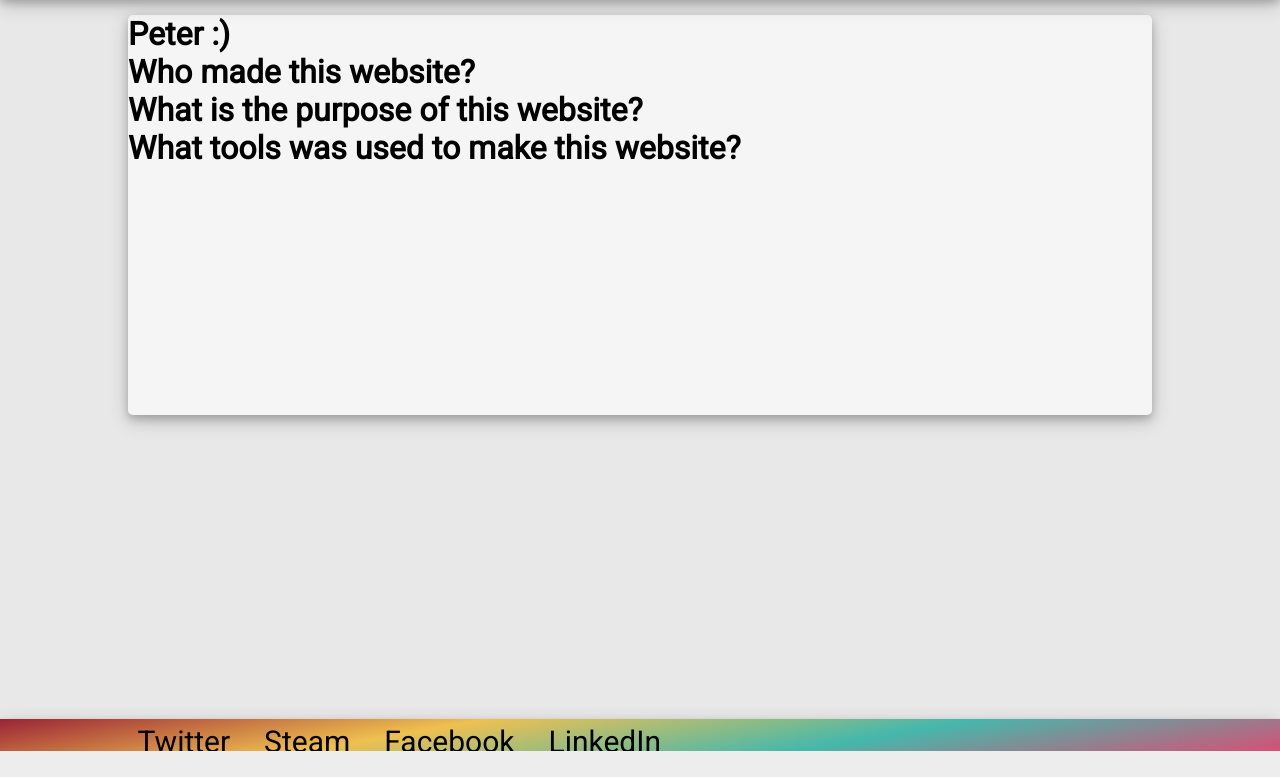
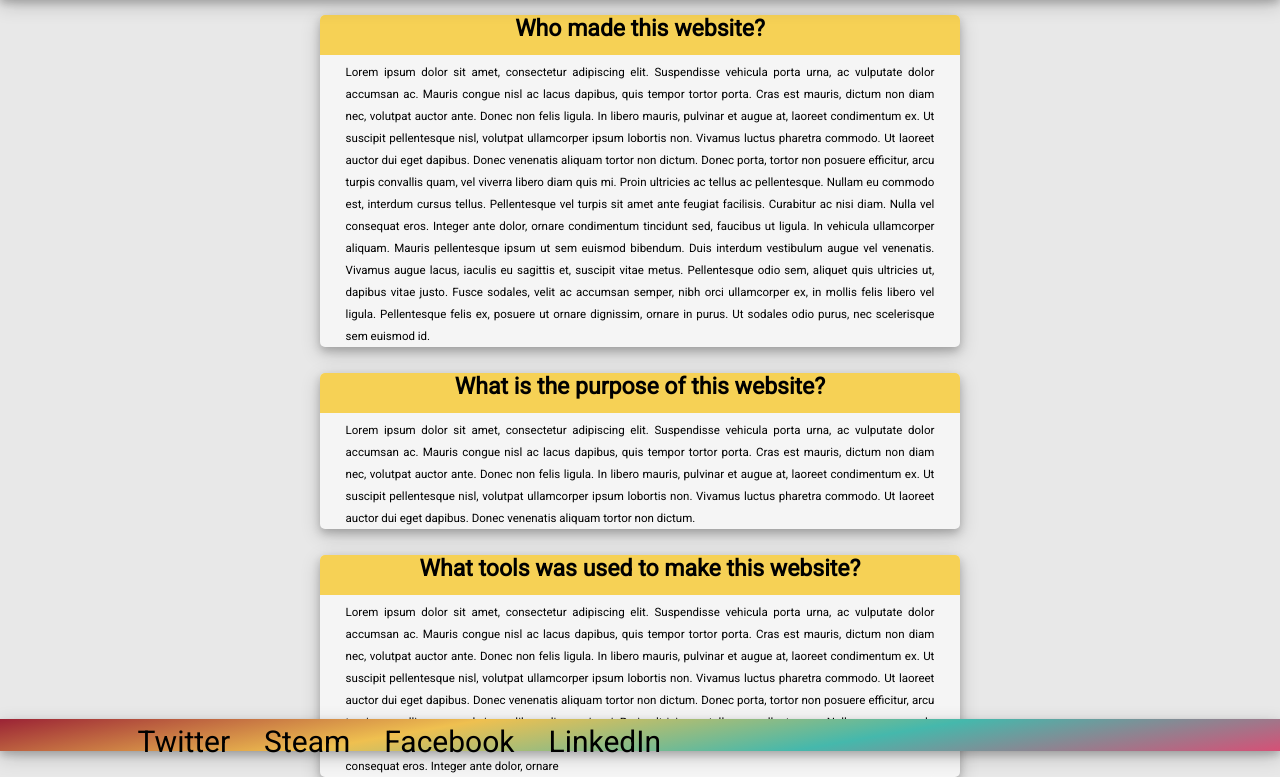
Before and after one commit to Neerholt/neerholtporfolie, a PHP site: page /about.php in a window 1280 px wide. Shown: the part 49-826 px from the top of the page. Before the commit the page ends 800 px from the top, so only its background shows below. Run offline with PHP 8.4, Linux system fonts and the light colour scheme.

Commit message:
Hvad sker der dansker

```diff
--- a/about.php
+++ b/about.php
@@ -3,7 +3,7 @@
       <link rel="stylesheet" type="text/css" href="style.css">
       <meta name="viewport" content="width=device-width, initial-scale=1.0">
       <link href="https://fonts.googleapis.com/css?family=Roboto&display=swap" rel="stylesheet"><!--Google stylesheet-->
-      <title>About</title>
+      <title>Neerholt.it</title>
    </head>
    <body>
        <header>
@@ -18,13 +18,40 @@
        </header>
 
        <main>
-           <div id="top-container">
-               <h1>Peter :)</h1>
-               <h1>Who made this website?</h1>
-               <h1>What is the purpose of this website?</h1>
-               <h1>What tools was used to make this website?</h1>
+           <div id="top-containerabout">
+               <div id="overskrift-about">
+                   <h1>Who made this website?</h1>
+               </div>
+               <div id="about-wrapper">
+                   <p>Lorem ipsum dolor sit amet, consectetur adipiscing elit. Suspendisse vehicula porta urna, ac vulputate dolor accumsan ac. Mauris congue nisl ac lacus dapibus, quis tempor tortor porta. Cras est mauris, dictum non diam nec, volutpat auctor ante. Donec non felis ligula. In libero mauris, pulvinar et augue at, laoreet condimentum ex. Ut suscipit pellentesque nisl, volutpat ullamcorper ipsum lobortis non. Vivamus luctus pharetra commodo. Ut laoreet auctor dui eget dapibus. Donec venenatis aliquam tortor non dictum.
+
+Donec porta, tortor non posuere efficitur, arcu turpis convallis quam, vel viverra libero diam quis mi. Proin ultricies ac tellus ac pellentesque. Nullam eu commodo est, interdum cursus tellus. Pellentesque vel turpis sit amet ante feugiat facilisis. Curabitur ac nisi diam. Nulla vel consequat eros. Integer ante dolor, ornare condimentum tincidunt sed, faucibus ut ligula. In vehicula ullamcorper aliquam. Mauris pellentesque ipsum ut sem euismod bibendum. Duis interdum vestibulum augue vel venenatis. Vivamus augue lacus, iaculis eu sagittis et, suscipit vitae metus. Pellentesque odio sem, aliquet quis ultricies ut, dapibus vitae justo. Fusce sodales, velit ac accumsan semper, nibh orci ullamcorper ex, in mollis felis libero vel ligula. Pellentesque felis ex, posuere ut ornare dignissim, ornare in purus. Ut sodales odio purus, nec scelerisque sem euismod id.</p>
+               </div>
            </div>
 
+
+           <div id="top-containerabout">
+               <div id="overskrift-about">
+                   <h1>What is the purpose of this website?</h1>
+               </div>
+               <div id="about-wrapper">
+                   <p>Lorem ipsum dolor sit amet, consectetur adipiscing elit. Suspendisse vehicula porta urna, ac vulputate dolor accumsan ac. Mauris congue nisl ac lacus dapibus, quis tempor tortor porta. Cras est mauris, dictum non diam nec, volutpat auctor ante. Donec non felis ligula. In libero mauris, pulvinar et augue at, laoreet condimentum ex. Ut suscipit pellentesque nisl, volutpat ullamcorper ipsum lobortis non. Vivamus luctus pharetra commodo. Ut laoreet auctor dui eget dapibus. Donec venenatis aliquam tortor non dictum.</p>
+               </div>
+           </div>
+
+
+
+
+           <div id="top-containerabout">
+               <div id="overskrift-about">
+                   <h1>What tools was used to make this website?</h1>
+               </div>
+               <div id="about-wrapper">
+                   <p>Lorem ipsum dolor sit amet, consectetur adipiscing elit. Suspendisse vehicula porta urna, ac vulputate dolor accumsan ac. Mauris congue nisl ac lacus dapibus, quis tempor tortor porta. Cras est mauris, dictum non diam nec, volutpat auctor ante. Donec non felis ligula. In libero mauris, pulvinar et augue at, laoreet condimentum ex. Ut suscipit pellentesque nisl, volutpat ullamcorper ipsum lobortis non. Vivamus luctus pharetra commodo. Ut laoreet auctor dui eget dapibus. Donec venenatis aliquam tortor non dictum.
+
+Donec porta, tortor non posuere efficitur, arcu turpis convallis quam, vel viverra libero diam quis mi. Proin ultricies ac tellus ac pellentesque. Nullam eu commodo est, interdum cursus tellus. Pellentesque vel turpis sit amet ante feugiat facilisis. Curabitur ac nisi diam. Nulla vel consequat eros. Integer ante dolor, ornare</p>
+               </div>
+           </div>
 
        </main>
 
--- a/artikel.php
+++ b/artikel.php
@@ -35,7 +35,7 @@ include 'databaseconn.php';
                          while ($row = mysqli_fetch_assoc($data)){
                              echo "<a href='projects.php'><button class='tilbage'>Tilbage</button></a>";
                              echo $row['overskrift'];
-                             echo "<a href='projects.php'><button class='frem'>Frem</button></a>";
+                             /*echo "<a href='projects.php'><button class='frem'>Frem</button></a>";*/
                          }
                      }
 
--- a/style.css
+++ b/style.css
@@ -11,6 +11,8 @@ body{
       background-color: #E8E8E8;
       height: auto;
 }
+
+/*---------------------------------------------Navbar--------------------------------------------------------*/
 
 header ul{
    margin-left: 8.4%;
@@ -34,16 +36,17 @@ header ul li a:hover{
 
 
 header nav{
-    background:-webkit-linear-gradient(100deg, #D65076, #45B8AC, #EFC050, #9B2335);
     width: 100%;
     height: 6%;
     position: fixed;
     top: 0;
     box-shadow: 0 4px 8px 0 rgba(0, 0, 0, 0.2), 0 6px 20px 0 rgba(0, 0, 0, 0.19);
-    background-color: whitesmoke;
+    background:-webkit-linear-gradient(100deg, #D65076, #45B8AC, #EFC050, #9B2335);
+   /*background-color: whitesmoke;*/
 
 }
 
+/*---------------------------------------Container main page--------------------------------------------------------------*/
 
 /*Stylesheet for min container*/
 #top-container{
@@ -57,10 +60,9 @@ header nav{
     box-shadow: 0 4px 8px 0 rgba(0, 0, 0, 0.2), 0 6px 20px 0 rgba(0, 0, 0, 0.19);
     background-color: whitesmoke;
     border-radius: 5px;
-    background-repeat:no-repeat;
 }
 
-
+/*---------------------------------------Footer--------------------------------------------------------------*/
 
 #footer{
     bottom: 0;
@@ -73,6 +75,7 @@ header nav{
     background-color: whitesmoke;
     position: fixed;
     background:-webkit-linear-gradient(100deg, #D65076, #45B8AC, #EFC050, #9B2335);
+   /*background-color: whitesmoke;*/
 }
 
 footer ul{
@@ -105,6 +108,8 @@ footer nav{
     border-radius: 5px;
 }
 */
+
+/*------------------------------------------Trippel box main page-----------------------------------------------------------*/
 
 #trippel-container{
     color: black;
@@ -155,7 +160,7 @@ footer nav{
 
 
 
-/*-----------------------------------------------------------------------------------------------------*/
+/*-------------------------------------------artikel thumbnail boxs----------------------------------------------------------*/
 #trippel-containertest{
     margin-top: 5%;
     color: black;
@@ -205,7 +210,7 @@ footer nav{
     border-bottom-left-radius:5px;
     border-bottom-right-radius: 5px;
 }
-/*-----------------------------------------------------------------------------------------------------*/
+/*-------------------------------------------------idk----------------------------------------------------*/
 
 
 /*Stylesheet for min container*/
@@ -221,7 +226,7 @@ footer nav{
     background-color: whitesmoke;
     border-radius: 5px;
 }
-/*------------------------------------------------------------------------------------------------------*/
+/*---------------------------------------------read artikel boxs---------------------------------------------------------*/
 
 #top-containereller{
     margin-top: 5%;
@@ -268,6 +273,7 @@ footer nav{
 }
 
 .tilbage{
+  margin-right: -7%;/*Slet hvis frem bliver vist*/
   border: none;
   margin-top: 1.5%;
   float: left;
@@ -277,6 +283,8 @@ footer nav{
   cursor: pointer;
   font-size: 14px;
   text-decoration: none;
+  border-top-right-radius:5px;
+  border-bottom-right-radius: 5px;
 }
 
 .tilbage:hover{
@@ -300,3 +308,50 @@ footer nav{
 .frem:hover{
  box-shadow: 0 4px 8px 0 rgba(0, 0, 0, 0.2), 0 6px 20px 0 rgba(0, 0, 0, 0.19);
 }
+
+/*-------------------------------------About read----------------------------------------------------------------*/
+
+
+#top-containerabout{
+    margin-bottom: -3%;
+    margin-top: 5%;
+    width: 50%;
+    height: auto;
+    margin-left: auto;
+    margin-right: auto;
+    border-color: black;
+    box-shadow: 0 4px 8px 0 rgba(0, 0, 0, 0.2), 0 6px 20px 0 rgba(0, 0, 0, 0.19);
+    background-color: whitesmoke;
+    border-radius: 5px;
+}
+
+
+#about-wrapper{
+    margin-bottom: 3%;
+    margin-top: 1%;
+    font-size: 0.9vw;
+    margin-left: auto;
+    margin-right: auto;
+    color: black;
+    line-height: 22px;
+    text-align: justify;
+    width: 92%;
+    height: auto;
+    background-color: whitesmoke;
+    border-bottom-left-radius:5px;
+    border-bottom-right-radius: 5px;
+}
+
+
+#overskrift-about{
+    font-size: 0.9vw;
+    margin-left: auto;
+    margin-right: auto;
+    color: black;
+    text-align: center;
+    width: auto;
+    height: 5%;
+    background-color: #F6D155;
+    border-top-left-radius:5px;
+    border-top-right-radius: 5px;
+}
```
